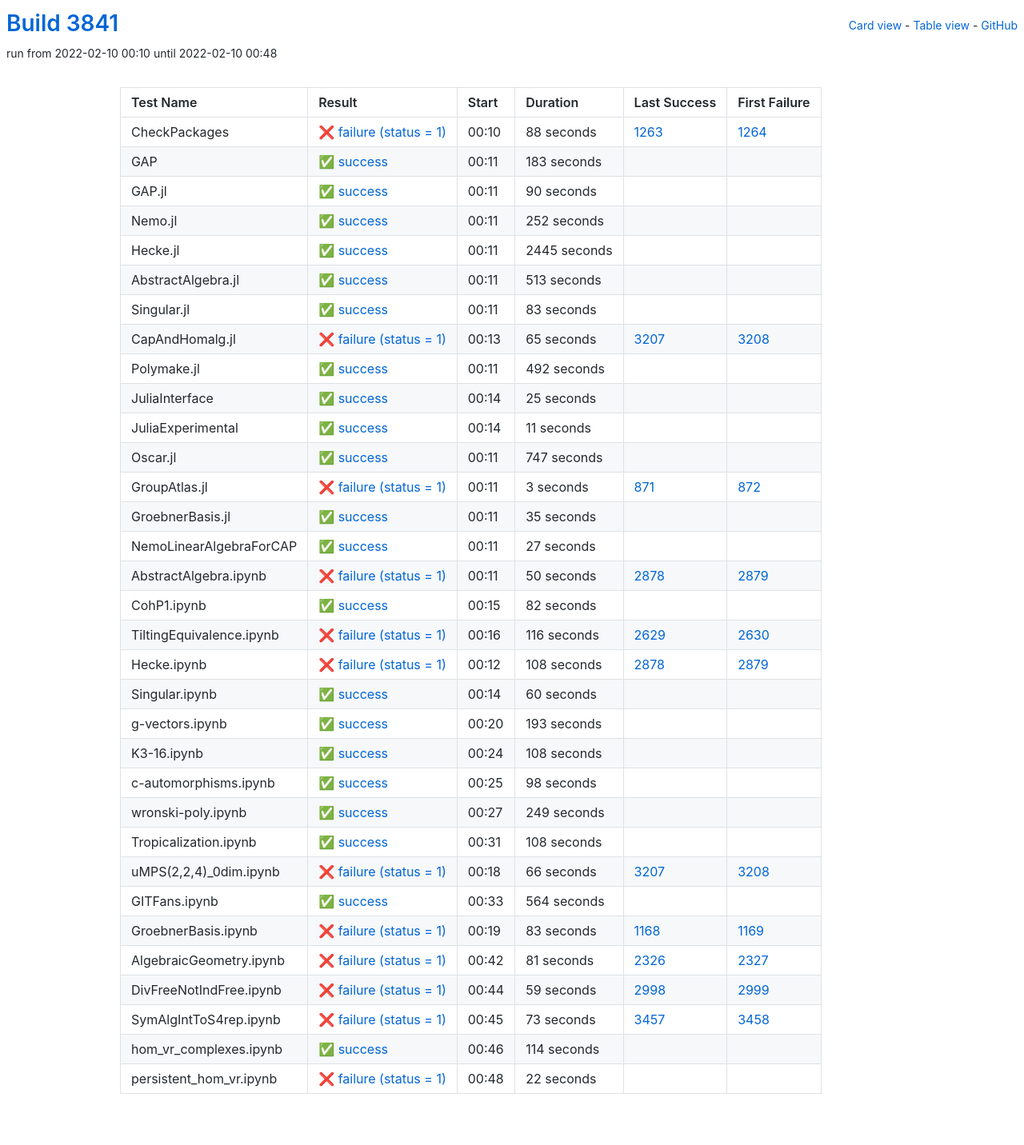
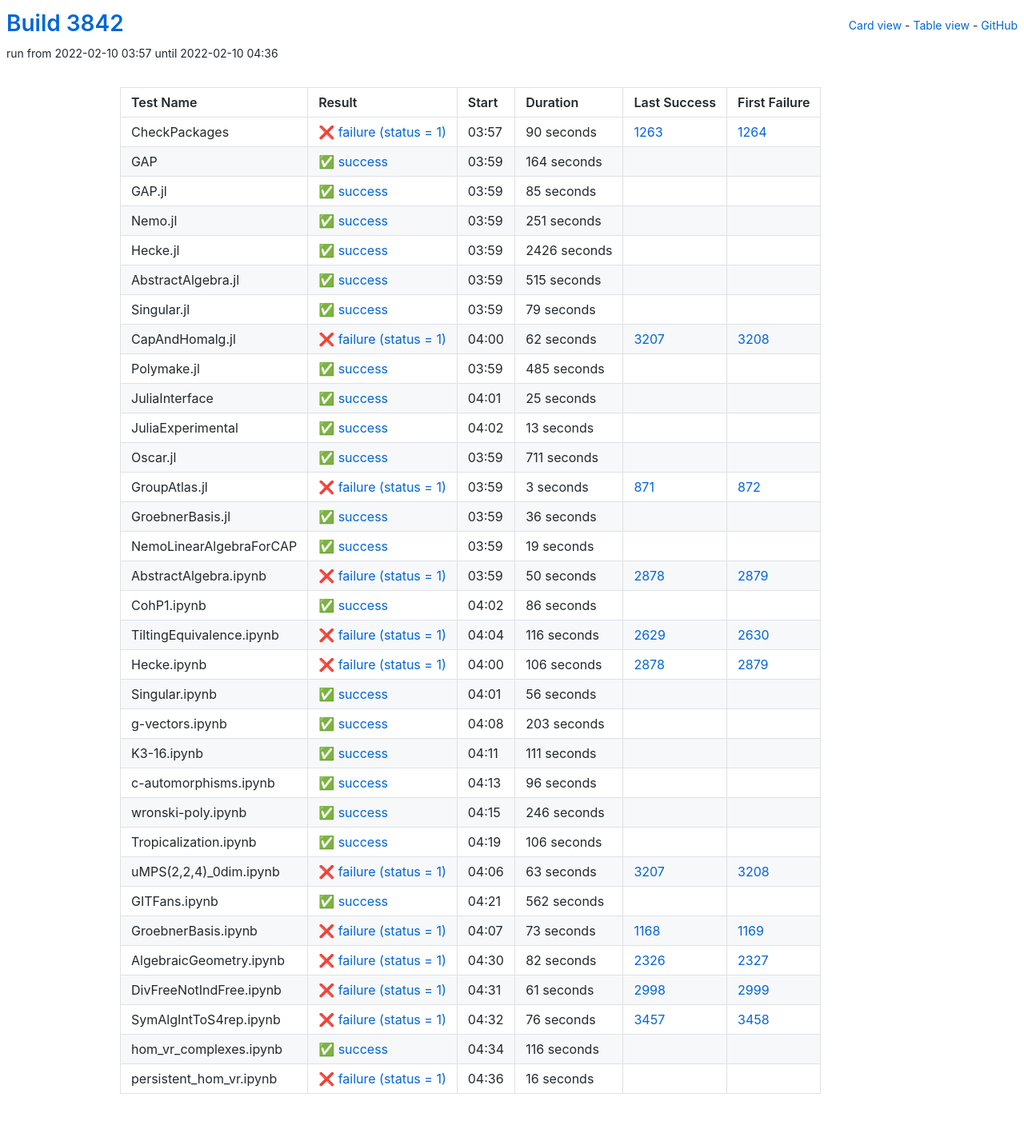
Before and after one commit to oscar-system/oscar-ci-status-stable, a Jekyll site: the page built from table.html, in a window 1280 px wide. Shown: the whole page at 80% size. Built offline with Jekyll 4.4.1, drawn with Linux system fonts in a browser that asks for light colours.

Commit message:
Build #3842

```diff
--- a/_data/ci.yml
+++ b/_data/ci.yml
@@ -1,6 +1,6 @@
 ---
-build: 3841
-build_url: https://oscarci.mathematik.uni-kl.de/job/oscar-stable/3841/
+build: 3842
+build_url: https://oscarci.mathematik.uni-kl.de/job/oscar-stable/3842/
 job: oscar-stable
 organization: oscar-system
 repo: oscar-ci-status-stable
@@ -8,116 +8,116 @@ repourl: https://github.com/oscar-system/oscar-ci-status-stable
 tests:
 - name: CheckPackages
   id: checkpackages
-  log: https://oscarci.mathematik.uni-kl.de/job/oscar-stable/3841/artifact/logs/build-3841/CheckPackages.log
-  start: 2022-02-10 00:10
+  log: https://oscarci.mathematik.uni-kl.de/job/oscar-stable/3842/artifact/logs/build-3842/CheckPackages.log
+  start: 2022-02-10 03:57
   success: false
   exitcode: 1
   status: failure
-  duration: 88
+  duration: 90
   last_success: 1263
   last_success_url: https://oscarci.mathematik.uni-kl.de/job/oscar-stable/1263/
   first_failure: 1264
   first_failure_url: https://oscarci.mathematik.uni-kl.de/job/oscar-stable/1264/
 - name: GAP
   id: gap
-  log: https://oscarci.mathematik.uni-kl.de/job/oscar-stable/3841/artifact/logs/build-3841/GAP.log
-  start: 2022-02-10 00:11
+  log: https://oscarci.mathematik.uni-kl.de/job/oscar-stable/3842/artifact/logs/build-3842/GAP.log
+  start: 2022-02-10 03:59
   success: true
   exitcode: 0
   status: success
-  duration: 183
+  duration: 164
   last_success: false
   last_success_url:
   first_failure: false
   first_failure_url:
 - name: GAP.jl
   id: gap-jl
-  log: https://oscarci.mathematik.uni-kl.de/job/oscar-stable/3841/artifact/logs/build-3841/GAP.jl.log
-  start: 2022-02-10 00:11
+  log: https://oscarci.mathematik.uni-kl.de/job/oscar-stable/3842/artifact/logs/build-3842/GAP.jl.log
+  start: 2022-02-10 03:59
   success: true
   exitcode: 0
   status: success
-  duration: 90
+  duration: 85
   last_success: false
   last_success_url:
   first_failure: false
   first_failure_url:
 - name: Nemo.jl
   id: nemo-jl
-  log: https://oscarci.mathematik.uni-kl.de/job/oscar-stable/3841/artifact/logs/build-3841/Nemo.jl.log
-  start: 2022-02-10 00:11
+  log: https://oscarci.mathematik.uni-kl.de/job/oscar-stable/3842/artifact/logs/build-3842/Nemo.jl.log
+  start: 2022-02-10 03:59
   success: true
   exitcode: 0
   status: success
-  duration: 252
+  duration: 251
   last_success: false
   last_success_url:
   first_failure: false
   first_failure_url:
 - name: Hecke.jl
   id: hecke-jl
-  log: https://oscarci.mathematik.uni-kl.de/job/oscar-stable/3841/artifact/logs/build-3841/Hecke.jl.log
-  start: 2022-02-10 00:11
+  log: https://oscarci.mathematik.uni-kl.de/job/oscar-stable/3842/artifact/logs/build-3842/Hecke.jl.log
+  start: 2022-02-10 03:59
   success: true
   exitcode: 0
   status: success
-  duration: 2445
+  duration: 2426
   last_success: false
   last_success_url:
   first_failure: false
   first_failure_url:
 - name: AbstractAlgebra.jl
   id: abstractalgebra-jl
-  log: https://oscarci.mathematik.uni-kl.de/job/oscar-stable/3841/artifact/logs/build-3841/AbstractAlgebra.jl.log
-  start: 2022-02-10 00:11
+  log: https://oscarci.mathematik.uni-kl.de/job/oscar-stable/3842/artifact/logs/build-3842/AbstractAlgebra.jl.log
+  start: 2022-02-10 03:59
   success: true
   exitcode: 0
   status: success
-  duration: 513
+  duration: 515
   last_success: false
   last_success_url:
   first_failure: false
   first_failure_url:
 - name: Singular.jl
   id: singular-jl
-  log: https://oscarci.mathematik.uni-kl.de/job/oscar-stable/3841/artifact/logs/build-3841/Singular.jl.log
-  start: 2022-02-10 00:11
+  log: https://oscarci.mathematik.uni-kl.de/job/oscar-stable/3842/artifact/logs/build-3842/Singular.jl.log
+  start: 2022-02-10 03:59
   success: true
   exitcode: 0
   status: success
-  duration: 83
+  duration: 79
   last_success: false
   last_success_url:
   first_failure: false
   first_failure_url:
 - name: CapAndHomalg.jl
   id: capandhomalg-jl
-  log: https://oscarci.mathematik.uni-kl.de/job/oscar-stable/3841/artifact/logs/build-3841/CapAndHomalg.jl.log
-  start: 2022-02-10 00:13
+  log: https://oscarci.mathematik.uni-kl.de/job/oscar-stable/3842/artifact/logs/build-3842/CapAndHomalg.jl.log
+  start: 2022-02-10 04:00
   success: false
   exitcode: 1
   status: failure
-  duration: 65
+  duration: 62
   last_success: 3207
   last_success_url: https://oscarci.mathematik.uni-kl.de/job/oscar-stable/3207/
   first_failure: 3208
   first_failure_url: https://oscarci.mathematik.uni-kl.de/job/oscar-stable/3208/
 - name: Polymake.jl
   id: polymake-jl
-  log: https://oscarci.mathematik.uni-kl.de/job/oscar-stable/3841/artifact/logs/build-3841/Polymake.jl.log
-  start: 2022-02-10 00:11
+  log: https://oscarci.mathematik.uni-kl.de/job/oscar-stable/3842/artifact/logs/build-3842/Polymake.jl.log
+  start: 2022-02-10 03:59
   success: true
   exitcode: 0
   status: success
-  duration: 492
+  duration: 485
   last_success: false
   last_success_url:
   first_failure: false
   first_failure_url:
 - name: JuliaInterface
   id: juliainterface
-  log: https://oscarci.mathematik.uni-kl.de/job/oscar-stable/3841/artifact/logs/build-3841/JuliaInterface.log
-  start: 2022-02-10 00:14
+  log: https://oscarci.mathematik.uni-kl.de/job/oscar-stable/3842/artifact/logs/build-3842/JuliaInterface.log
+  start: 2022-02-10 04:01
   success: true
   exitcode: 0
   status: success
@@ -128,32 +128,32 @@ tests:
   first_failure_url:
 - name: JuliaExperimental
   id: juliaexperimental
-  log: https://oscarci.mathematik.uni-kl.de/job/oscar-stable/3841/artifact/logs/build-3841/JuliaExperimental.log
-  start: 2022-02-10 00:14
+  log: https://oscarci.mathematik.uni-kl.de/job/oscar-stable/3842/artifact/logs/build-3842/JuliaExperimental.log
+  start: 2022-02-10 04:02
   success: true
   exitcode: 0
   status: success
-  duration: 11
+  duration: 13
   last_success: false
   last_success_url:
   first_failure: false
   first_failure_url:
 - name: Oscar.jl
   id: oscar-jl
-  log: https://oscarci.mathematik.uni-kl.de/job/oscar-stable/3841/artifact/logs/build-3841/Oscar.jl.log
-  start: 2022-02-10 00:11
+  log: https://oscarci.mathematik.uni-kl.de/job/oscar-stable/3842/artifact/logs/build-3842/Oscar.jl.log
+  start: 2022-02-10 03:59
   success: true
   exitcode: 0
   status: success
-  duration: 747
+  duration: 711
   last_success: false
   last_success_url:
   first_failure: false
   first_failure_url:
 - name: GroupAtlas.jl
   id: groupatlas-jl
-  log: https://oscarci.mathematik.uni-kl.de/job/oscar-stable/3841/artifact/logs/build-3841/GroupAtlas.jl.log
-  start: 2022-02-10 00:11
+  log: https://oscarci.mathematik.uni-kl.de/job/oscar-stable/3842/artifact/logs/build-3842/GroupAtlas.jl.log
+  start: 2022-02-10 03:59
   success: false
   exitcode: 1
   status: failure
@@ -164,32 +164,32 @@ tests:
   first_failure_url: https://oscarci.mathematik.uni-kl.de/job/oscar-stable/872/
 - name: GroebnerBasis.jl
   id: groebnerbasis-jl
-  log: https://oscarci.mathematik.uni-kl.de/job/oscar-stable/3841/artifact/logs/build-3841/GroebnerBasis.jl.log
-  start: 2022-02-10 00:11
+  log: https://oscarci.mathematik.uni-kl.de/job/oscar-stable/3842/artifact/logs/build-3842/GroebnerBasis.jl.log
+  start: 2022-02-10 03:59
   success: true
   exitcode: 0
   status: success
-  duration: 35
+  duration: 36
   last_success: false
   last_success_url:
   first_failure: false
   first_failure_url:
 - name: NemoLinearAlgebraForCAP
   id: nemolinearalgebraforcap
-  log: https://oscarci.mathematik.uni-kl.de/job/oscar-stable/3841/artifact/logs/build-3841/NemoLinearAlgebraForCAP.log
-  start: 2022-02-10 00:11
+  log: https://oscarci.mathematik.uni-kl.de/job/oscar-stable/3842/artifact/logs/build-3842/NemoLinearAlgebraForCAP.log
+  start: 2022-02-10 03:59
   success: true
   exitcode: 0
   status: success
-  duration: 27
+  duration: 19
   last_success: false
   last_success_url:
   first_failure: false
   first_failure_url:
 - name: AbstractAlgebra.ipynb
   id: abstractalgebra-ipynb
-  log: https://oscarci.mathematik.uni-kl.de/job/oscar-stable/3841/artifact/logs/build-3841/AbstractAlgebra.ipynb.log
-  start: 2022-02-10 00:11
+  log: https://oscarci.mathematik.uni-kl.de/job/oscar-stable/3842/artifact/logs/build-3842/AbstractAlgebra.ipynb.log
+  start: 2022-02-10 03:59
   success: false
   exitcode: 1
   status: failure
@@ -200,20 +200,20 @@ tests:
   first_failure_url: https://oscarci.mathematik.uni-kl.de/job/oscar-stable/2879/
 - name: CohP1.ipynb
   id: cohp1-ipynb
-  log: https://oscarci.mathematik.uni-kl.de/job/oscar-stable/3841/artifact/logs/build-3841/CohP1.ipynb.log
-  start: 2022-02-10 00:15
+  log: https://oscarci.mathematik.uni-kl.de/job/oscar-stable/3842/artifact/logs/build-3842/CohP1.ipynb.log
+  start: 2022-02-10 04:02
   success: true
   exitcode: 0
   status: success
-  duration: 82
+  duration: 86
   last_success: false
   last_success_url:
   first_failure: false
   first_failure_url:
 - name: TiltingEquivalence.ipynb
   id: tiltingequivalence-ipynb
-  log: https://oscarci.mathematik.uni-kl.de/job/oscar-stable/3841/artifact/logs/build-3841/TiltingEquivalence.ipynb.log
-  start: 2022-02-10 00:16
+  log: https://oscarci.mathematik.uni-kl.de/job/oscar-stable/3842/artifact/logs/build-3842/TiltingEquivalence.ipynb.log
+  start: 2022-02-10 04:04
   success: false
   exitcode: 1
   status: failure
@@ -224,180 +224,180 @@ tests:
   first_failure_url: https://oscarci.mathematik.uni-kl.de/job/oscar-stable/2630/
 - name: Hecke.ipynb
   id: hecke-ipynb
-  log: https://oscarci.mathematik.uni-kl.de/job/oscar-stable/3841/artifact/logs/build-3841/Hecke.ipynb.log
-  start: 2022-02-10 00:12
+  log: https://oscarci.mathematik.uni-kl.de/job/oscar-stable/3842/artifact/logs/build-3842/Hecke.ipynb.log
+  start: 2022-02-10 04:00
   success: false
   exitcode: 1
   status: failure
-  duration: 108
+  duration: 106
   last_success: 2878
   last_success_url: https://oscarci.mathematik.uni-kl.de/job/oscar-stable/2878/
   first_failure: 2879
   first_failure_url: https://oscarci.mathematik.uni-kl.de/job/oscar-stable/2879/
 - name: Singular.ipynb
   id: singular-ipynb
-  log: https://oscarci.mathematik.uni-kl.de/job/oscar-stable/3841/artifact/logs/build-3841/Singular.ipynb.log
-  start: 2022-02-10 00:14
+  log: https://oscarci.mathematik.uni-kl.de/job/oscar-stable/3842/artifact/logs/build-3842/Singular.ipynb.log
+  start: 2022-02-10 04:01
   success: true
   exitcode: 0
   status: success
-  duration: 60
+  duration: 56
   last_success: false
   last_success_url:
   first_failure: false
   first_failure_url:
 - name: g-vectors.ipynb
   id: g-vectors-ipynb
-  log: https://oscarci.mathematik.uni-kl.de/job/oscar-stable/3841/artifact/logs/build-3841/g-vectors.ipynb.log
-  start: 2022-02-10 00:20
+  log: https://oscarci.mathematik.uni-kl.de/job/oscar-stable/3842/artifact/logs/build-3842/g-vectors.ipynb.log
+  start: 2022-02-10 04:08
   success: true
   exitcode: 0
   status: success
-  duration: 193
+  duration: 203
   last_success: false
   last_success_url:
   first_failure: false
   first_failure_url:
 - name: K3-16.ipynb
   id: k3-16-ipynb
-  log: https://oscarci.mathematik.uni-kl.de/job/oscar-stable/3841/artifact/logs/build-3841/K3-16.ipynb.log
-  start: 2022-02-10 00:24
+  log: https://oscarci.mathematik.uni-kl.de/job/oscar-stable/3842/artifact/logs/build-3842/K3-16.ipynb.log
+  start: 2022-02-10 04:11
   success: true
   exitcode: 0
   status: success
-  duration: 108
+  duration: 111
   last_success: false
   last_success_url:
   first_failure: false
   first_failure_url:
 - name: c-automorphisms.ipynb
   id: c-automorphisms-ipynb
-  log: https://oscarci.mathematik.uni-kl.de/job/oscar-stable/3841/artifact/logs/build-3841/c-automorphisms.ipynb.log
-  start: 2022-02-10 00:25
+  log: https://oscarci.mathematik.uni-kl.de/job/oscar-stable/3842/artifact/logs/build-3842/c-automorphisms.ipynb.log
+  start: 2022-02-10 04:13
   success: true
   exitcode: 0
   status: success
-  duration: 98
+  duration: 96
   last_success: false
   last_success_url:
   first_failure: false
   first_failure_url:
 - name: wronski-poly.ipynb
   id: wronski-poly-ipynb
-  log: https://oscarci.mathematik.uni-kl.de/job/oscar-stable/3841/artifact/logs/build-3841/wronski-poly.ipynb.log
-  start: 2022-02-10 00:27
+  log: https://oscarci.mathematik.uni-kl.de/job/oscar-stable/3842/artifact/logs/build-3842/wronski-poly.ipynb.log
+  start: 2022-02-10 04:15
   success: true
   exitcode: 0
   status: success
-  duration: 249
+  duration: 246
   last_success: false
   last_success_url:
   first_failure: false
   first_failure_url:
 - name: Tropicalization.ipynb
   id: tropicalization-ipynb
-  log: https://oscarci.mathematik.uni-kl.de/job/oscar-stable/3841/artifact/logs/build-3841/Tropicalization.ipynb.log
-  start: 2022-02-10 00:31
+  log: https://oscarci.mathematik.uni-kl.de/job/oscar-stable/3842/artifact/logs/build-3842/Tropicalization.ipynb.log
+  start: 2022-02-10 04:19
   success: true
   exitcode: 0
   status: success
-  duration: 108
+  duration: 106
   last_success: false
   last_success_url:
   first_failure: false
   first_failure_url:
 - name: uMPS(2,2,4)_0dim.ipynb
   id: umps-2-2-4-0dim-ipynb
-  log: https://oscarci.mathematik.uni-kl.de/job/oscar-stable/3841/artifact/logs/build-3841/uMPS-2-2-4-_0dim.ipynb.log
-  start: 2022-02-10 00:18
+  log: https://oscarci.mathematik.uni-kl.de/job/oscar-stable/3842/artifact/logs/build-3842/uMPS-2-2-4-_0dim.ipynb.log
+  start: 2022-02-10 04:06
   success: false
   exitcode: 1
   status: failure
-  duration: 66
+  duration: 63
   last_success: 3207
   last_success_url: https://oscarci.mathematik.uni-kl.de/job/oscar-stable/3207/
   first_failure: 3208
   first_failure_url: https://oscarci.mathematik.uni-kl.de/job/oscar-stable/3208/
 - name: GITFans.ipynb
   id: gitfans-ipynb
-  log: https://oscarci.mathematik.uni-kl.de/job/oscar-stable/3841/artifact/logs/build-3841/GITFans.ipynb.log
-  start: 2022-02-10 00:33
+  log: https://oscarci.mathematik.uni-kl.de/job/oscar-stable/3842/artifact/logs/build-3842/GITFans.ipynb.log
+  start: 2022-02-10 04:21
   success: true
   exitcode: 0
   status: success
-  duration: 564
+  duration: 562
   last_success: false
   last_success_url:
   first_failure: false
   first_failure_url:
 - name: GroebnerBasis.ipynb
   id: groebnerbasis-ipynb
-  log: https://oscarci.mathematik.uni-kl.de/job/oscar-stable/3841/artifact/logs/build-3841/GroebnerBasis.ipynb.log
-  start: 2022-02-10 00:19
+  log: https://oscarci.mathematik.uni-kl.de/job/oscar-stable/3842/artifact/logs/build-3842/GroebnerBasis.ipynb.log
+  start: 2022-02-10 04:07
   success: false
   exitcode: 1
   status: failure
-  duration: 83
+  duration: 73
   last_success: 1168
   last_success_url: https://oscarci.mathematik.uni-kl.de/job/oscar-stable/1168/
   first_failure: 1169
   first_failure_url: https://oscarci.mathematik.uni-kl.de/job/oscar-stable/1169/
 - name: AlgebraicGeometry.ipynb
   id: algebraicgeometry-ipynb
-  log: https://oscarci.mathematik.uni-kl.de/job/oscar-stable/3841/artifact/logs/build-3841/AlgebraicGeometry.ipynb.log
-  start: 2022-02-10 00:42
+  log: https://oscarci.mathematik.uni-kl.de/job/oscar-stable/3842/artifact/logs/build-3842/AlgebraicGeometry.ipynb.log
+  start: 2022-02-10 04:30
   success: false
   exitcode: 1
   status: failure
-  duration: 81
+  duration: 82
   last_success: 2326
   last_success_url: https://oscarci.mathematik.uni-kl.de/job/oscar-stable/2326/
   first_failure: 2327
   first_failure_url: https://oscarci.mathematik.uni-kl.de/job/oscar-stable/2327/
 - name: DivFreeNotIndFree.ipynb
   id: divfreenotindfree-ipynb
-  log: https://oscarci.mathematik.uni-kl.de/job/oscar-stable/3841/artifact/logs/build-3841/DivFreeNotIndFree.ipynb.log
-  start: 2022-02-10 00:44
+  log: https://oscarci.mathematik.uni-kl.de/job/oscar-stable/3842/artifact/logs/build-3842/DivFreeNotIndFree.ipynb.log
+  start: 2022-02-10 04:31
   success: false
   exitcode: 1
   status: failure
-  duration: 59
+  duration: 61
   last_success: 2998
   last_success_url: https://oscarci.mathematik.uni-kl.de/job/oscar-stable/2998/
   first_failure: 2999
   first_failure_url: https://oscarci.mathematik.uni-kl.de/job/oscar-stable/2999/
 - name: SymAlgIntToS4rep.ipynb
   id: symalginttos4rep-ipynb
-  log: https://oscarci.mathematik.uni-kl.de/job/oscar-stable/3841/artifact/logs/build-3841/SymAlgIntToS4rep.ipynb.log
-  start: 2022-02-10 00:45
+  log: https://oscarci.mathematik.uni-kl.de/job/oscar-stable/3842/artifact/logs/build-3842/SymAlgIntToS4rep.ipynb.log
+  start: 2022-02-10 04:32
   success: false
   exitcode: 1
   status: failure
-  duration: 73
+  duration: 76
   last_success: 3457
   last_success_url: https://oscarci.mathematik.uni-kl.de/job/oscar-stable/3457/
   first_failure: 3458
   first_failure_url: https://oscarci.mathematik.uni-kl.de/job/oscar-stable/3458/
 - name: hom_vr_complexes.ipynb
   id: hom-vr-complexes-ipynb
-  log: https://oscarci.mathematik.uni-kl.de/job/oscar-stable/3841/artifact/logs/build-3841/hom_vr_complexes.ipynb.log
-  start: 2022-02-10 00:46
+  log: https://oscarci.mathematik.uni-kl.de/job/oscar-stable/3842/artifact/logs/build-3842/hom_vr_complexes.ipynb.log
+  start: 2022-02-10 04:34
   success: true
   exitcode: 0
   status: success
-  duration: 114
+  duration: 116
   last_success: false
   last_success_url:
   first_failure: false
   first_failure_url:
 - name: persistent_hom_vr.ipynb
   id: persistent-hom-vr-ipynb
-  log: https://oscarci.mathematik.uni-kl.de/job/oscar-stable/3841/artifact/logs/build-3841/persistent_hom_vr.ipynb.log
-  start: 2022-02-10 00:48
+  log: https://oscarci.mathematik.uni-kl.de/job/oscar-stable/3842/artifact/logs/build-3842/persistent_hom_vr.ipynb.log
+  start: 2022-02-10 04:36
   success: false
   exitcode: 1
   status: failure
-  duration: 22
+  duration: 16
   last_success: false
   last_success_url:
   first_failure: false
```
Also changed, not shown: README.md.
